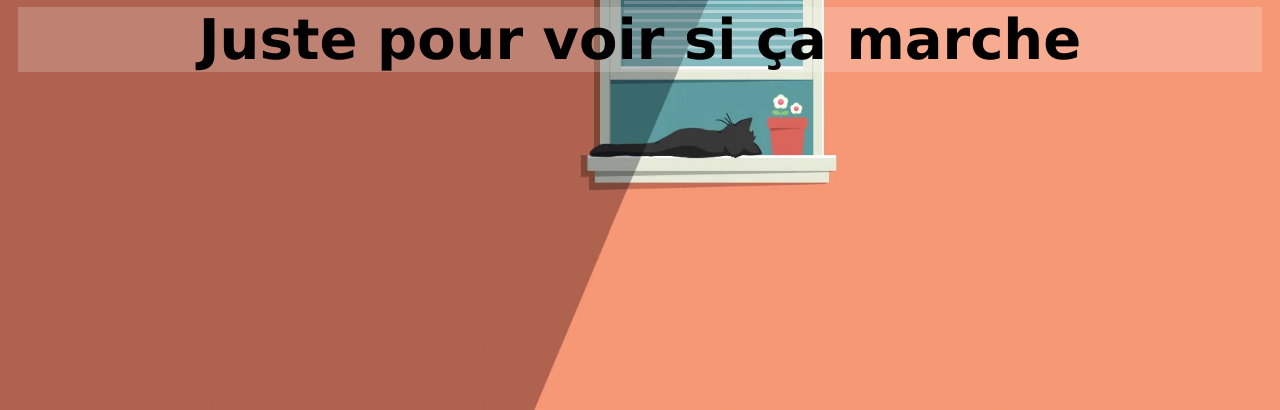
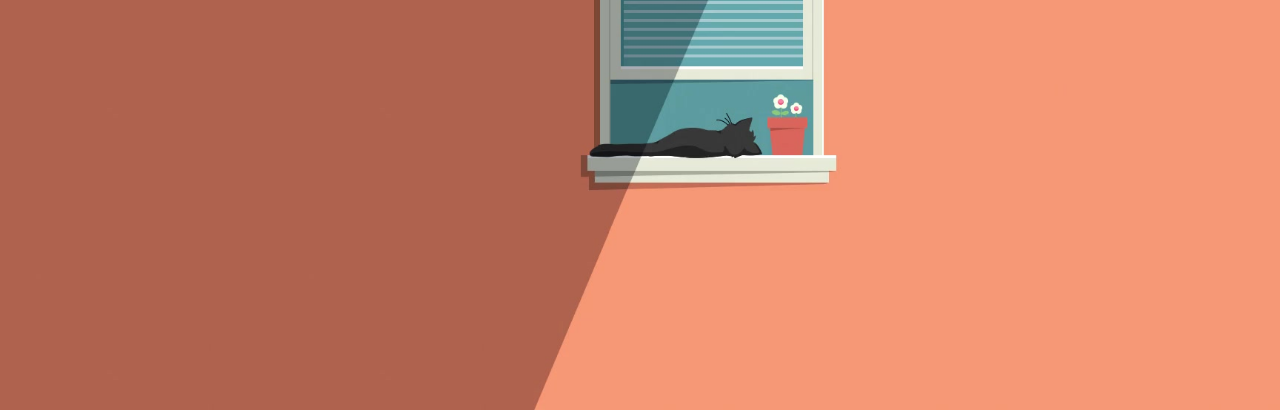
Before and after one commit to Tioneb67000/Site-internet, a plain HTML site: page index.html in a window 1280 px wide. Shown: the part 390-800 px from the top of the page. Drawn offline with Linux system fonts and the light colour scheme.

Commit message:
Update index.html

```diff
--- a/index.html
+++ b/index.html
@@ -53,7 +53,6 @@
             </a>
         </div>
     </div>
-    <div><h1>Juste pour voir si ça marche</h1></div>
 </body>
 
 </html>
```
